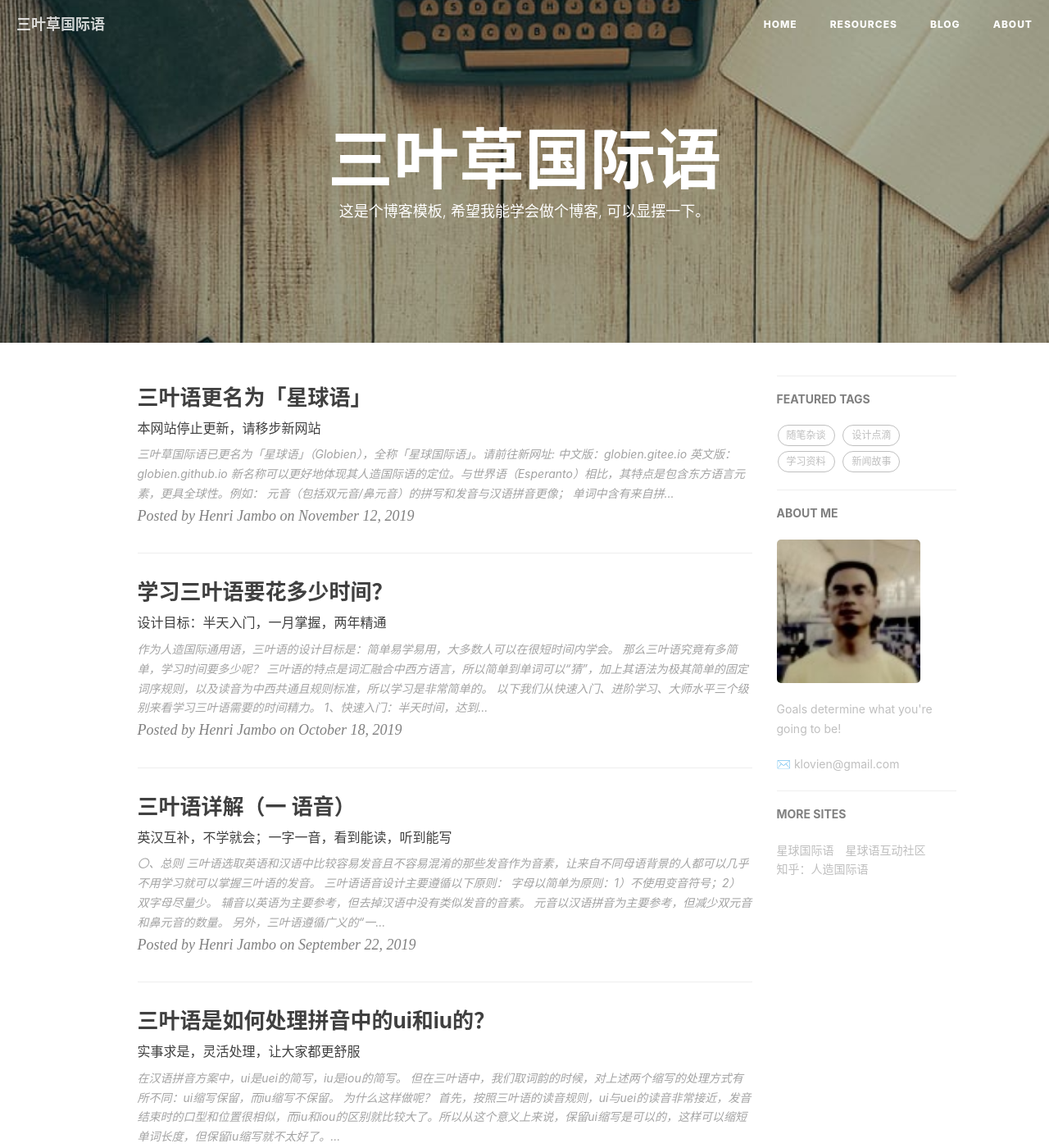
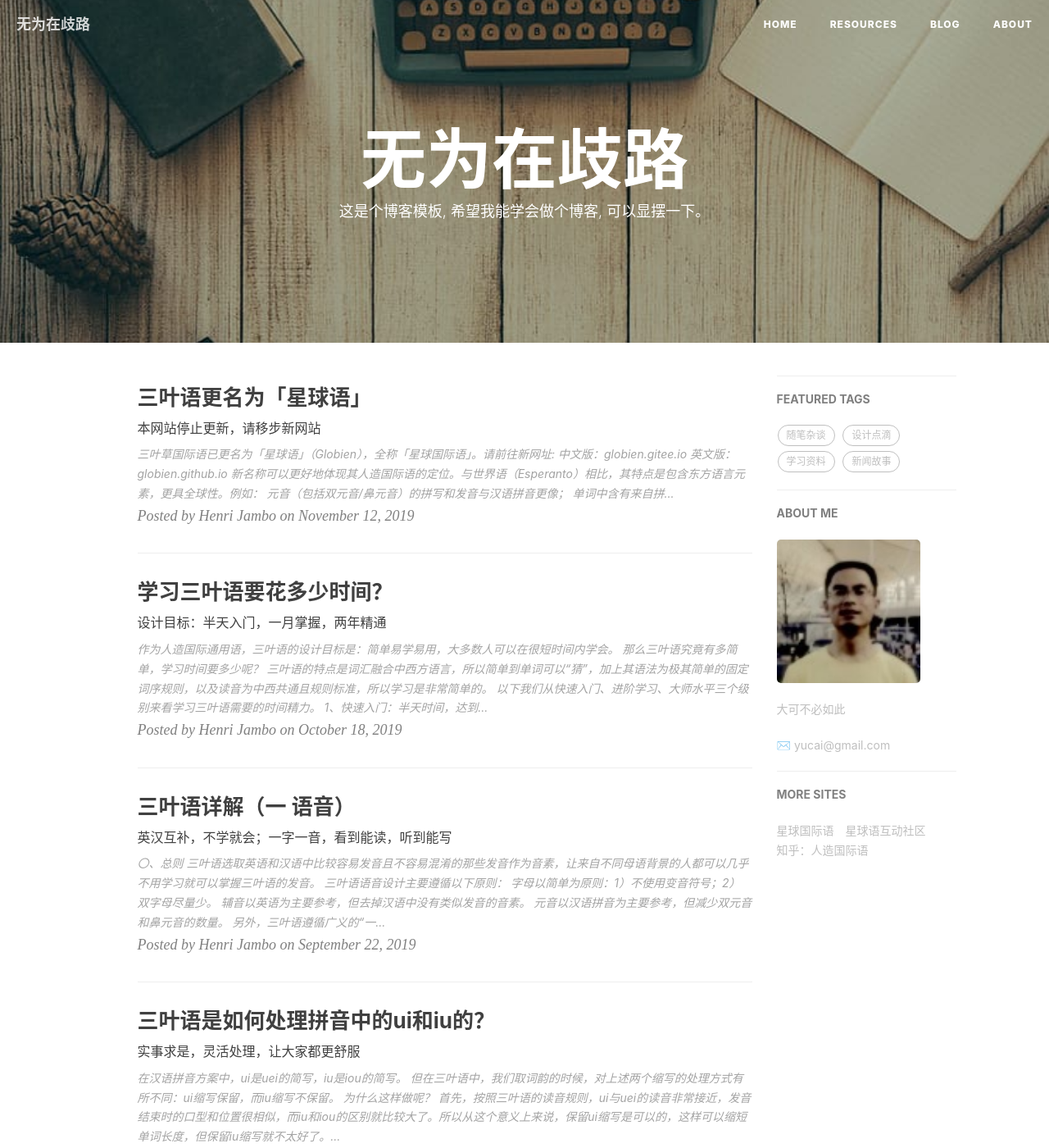
Before and after one commit to imliyucai/imliyucai.github.io, a Jekyll site: the page built from index.html, in a window 1280 px wide and 1400 px high. Shown: the whole window at 82% size. Built offline with Jekyll 4.4.1, drawn with Linux system fonts in a browser that asks for light colours; nearby versions of some CDN libraries; the list of posts is cut into pages by our own code; comment, search, counter and statistics services are not loaded; some of the changed text lies outside the part shown.

Commit message:
Update _config.yml 2025-10-1

```diff
--- a/_config.yml
+++ b/_config.yml
@@ -1,17 +1,17 @@
 # Site settings
-title: 三叶草国际语
-SEOTitle: 三叶草国际语 - 让沟通更容易
+title: 无为在歧路
+SEOTitle: 无为在歧路 - 让沟通更容易
 header-img: img/post-bg-desk.jpg
-email: klovien@gmail.com
-description: "中西融合, 即学即会, 从此不再辛苦背单词"
-keyword: "人工语言, 国际语, 世界语, 三叶草国际语, 三叶语"
-url: "https://klovien.github.io"          # your host, for absolute URL
+email: yucai@gmail.com
+description: "不是你想的那样"
+keyword: "人工语言, 国际语, 世界语, 青年, 少年"
+url: "https://imliyucai.github.io"          # your host, for absolute URL
 baseurl: ""      # for example, '/blog' if your blog hosted on 'host/blog'
-github_repo: "https://github.com/klovien/klovien.github.io.git" # you code repository
+github_repo: "https://github.com/imliyucai/imliyucai.github.io.git" # you code repository
 
 # Sidebar settings
 sidebar: true                           # whether or not using Sidebar.
-sidebar-about-description: "Goals determine what you're going to be!"
+sidebar-about-description: "大可不必如此"
 sidebar-avatar: /img/about-HJ.jpg      # use absolute URL, seeing it's used in both `/` and `/about/`
 
 
@@ -64,9 +64,9 @@ gitalk:
   enable: true    #是否开启Gitalk评论
   clientID: d18b343dd9c7ca49518a                            #生成的clientID
   clientSecret: 539e88b8a7feffaddbb553b9c421dfefcbc6eced    #生成的clientSecret
-  repo: klovien.github.io    #仓库名称
-  owner: klovien    #github用户名
-  admin: klovien
+  repo: imliyucai.github.io    #仓库名称
+  owner: imliyucai    #github用户名
+  admin: imliyucai
   distractionFreeMode: true #是否启用类似FB的阴影遮罩
 
 
```
